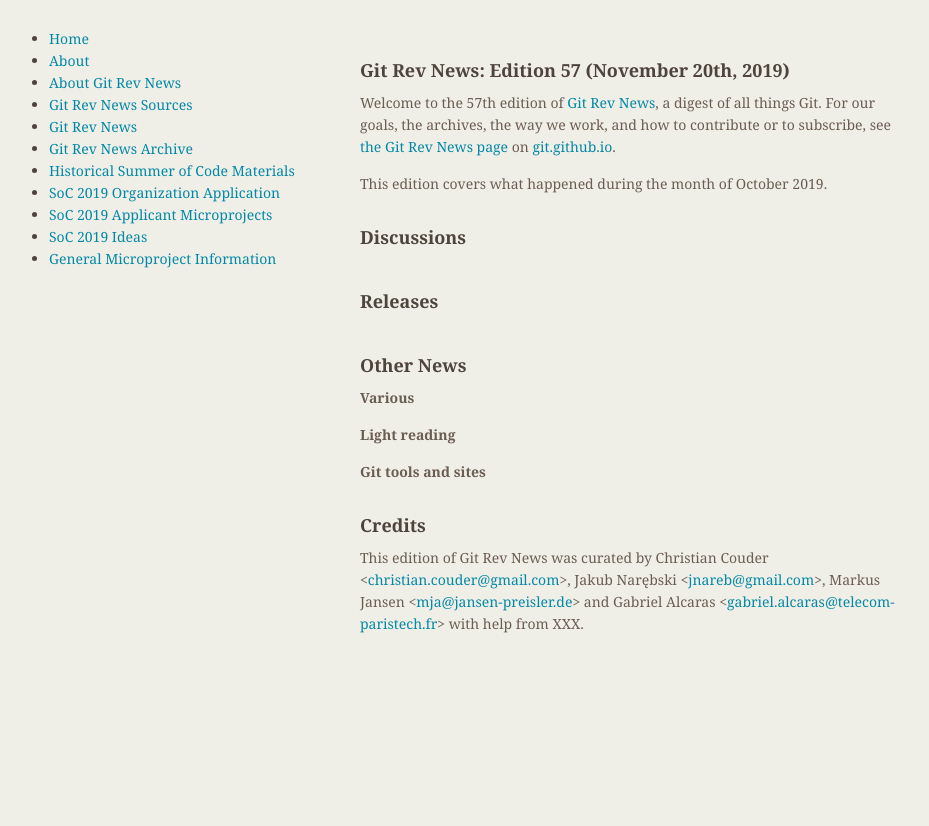
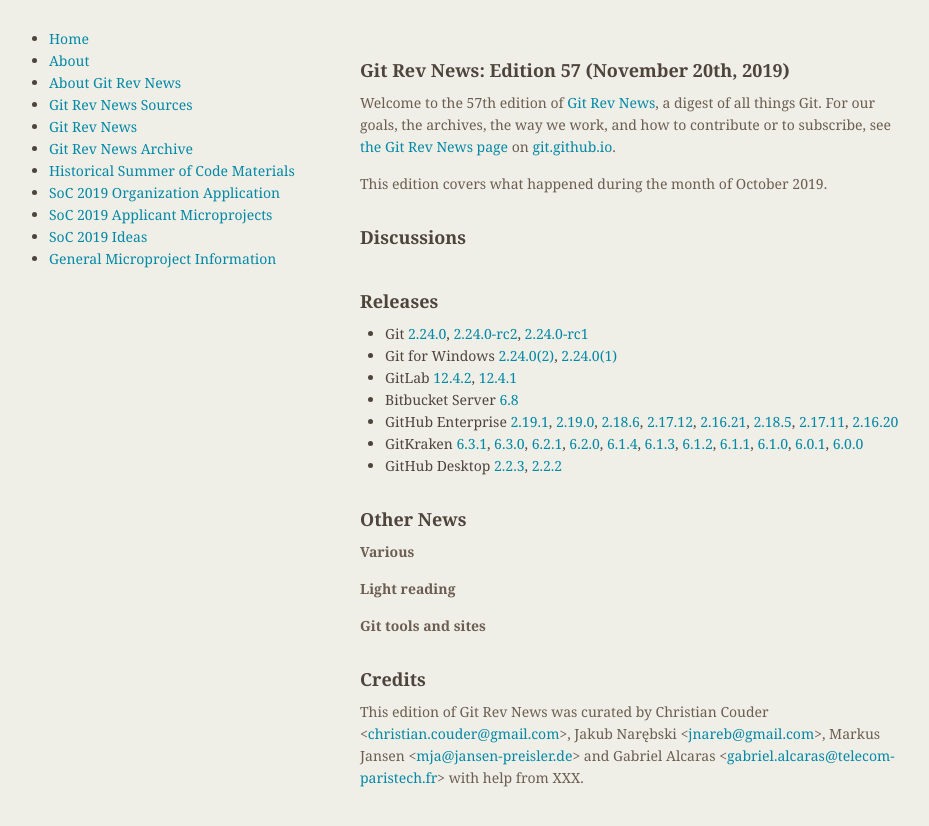
Before and after one commit to git/git.github.io, a Jekyll site: the page built from rev_news/drafts/edition-57.md, in a window 1280 px wide. Shown: the top 826 px of the page, without its empty margins (174-1103 px from the left). Built offline with Jekyll 4.4.1, drawn with Linux system fonts in a browser that asks for light colours.

Commit message:
rn-57: add releases

```diff
--- a/rev_news/drafts/edition-57.md
+++ b/rev_news/drafts/edition-57.md
@@ -35,6 +35,35 @@
 
 ## Releases
 
++ Git [2.24.0](https://public-inbox.org/git/xmqq7e4gyzgt.fsf@gitster-ct.c.googlers.com/),
+[2.24.0-rc2](https://public-inbox.org/git/xmqqblty3dtx.fsf@gitster-ct.c.googlers.com/),
+[2.24.0-rc1](https://public-inbox.org/git/xmqqeez2fzsy.fsf@gitster-ct.c.googlers.com/)
++ Git for Windows [2.24.0(2)](https://github.com/git-for-windows/git/releases/tag/v2.24.0.windows.2),
+[2.24.0(1)](https://github.com/git-for-windows/git/releases/tag/v2.24.0.windows.1)
++ GitLab [12.4.2](https://about.gitlab.com/blog/2019/11/04/gitlab-12-4-2-released/),
+[12.4.1](https://about.gitlab.com/blog/2019/10/30/security-release-gitlab-12-dot-4-dot-1-released/)
++ Bitbucket Server [6.8](https://confluence.atlassian.com/bitbucketserver/bitbucket-server-release-notes-872139866.html)
++ GitHub Enterprise [2.19.1](https://enterprise.github.com/releases/2.19.1/notes),
+[2.19.0](https://enterprise.github.com/releases/2.19.0/notes),
+[2.18.6](https://enterprise.github.com/releases/2.18.6/notes),
+[2.17.12](https://enterprise.github.com/releases/2.17.12/notes),
+[2.16.21](https://enterprise.github.com/releases/2.16.21/notes),
+[2.18.5](https://enterprise.github.com/releases/2.18.5/notes),
+[2.17.11](https://enterprise.github.com/releases/2.17.11/notes),
+[2.16.20](https://enterprise.github.com/releases/2.16.20/notes)
++ GitKraken [6.3.1](https://support.gitkraken.com/release-notes/current),
+[6.3.0](https://support.gitkraken.com/release-notes/current),
+[6.2.1](https://support.gitkraken.com/release-notes/current),
+[6.2.0](https://support.gitkraken.com/release-notes/current),
+[6.1.4](https://support.gitkraken.com/release-notes/current),
+[6.1.3](https://support.gitkraken.com/release-notes/current),
+[6.1.2](https://support.gitkraken.com/release-notes/current),
+[6.1.1](https://support.gitkraken.com/release-notes/current),
+[6.1.0](https://support.gitkraken.com/release-notes/current),
+[6.0.1](https://support.gitkraken.com/release-notes/current),
+[6.0.0](https://support.gitkraken.com/release-notes/current)
++ GitHub Desktop [2.2.3](https://desktop.github.com/release-notes/),
+[2.2.2](https://desktop.github.com/release-notes/)
 
 ## Other News
 
```
